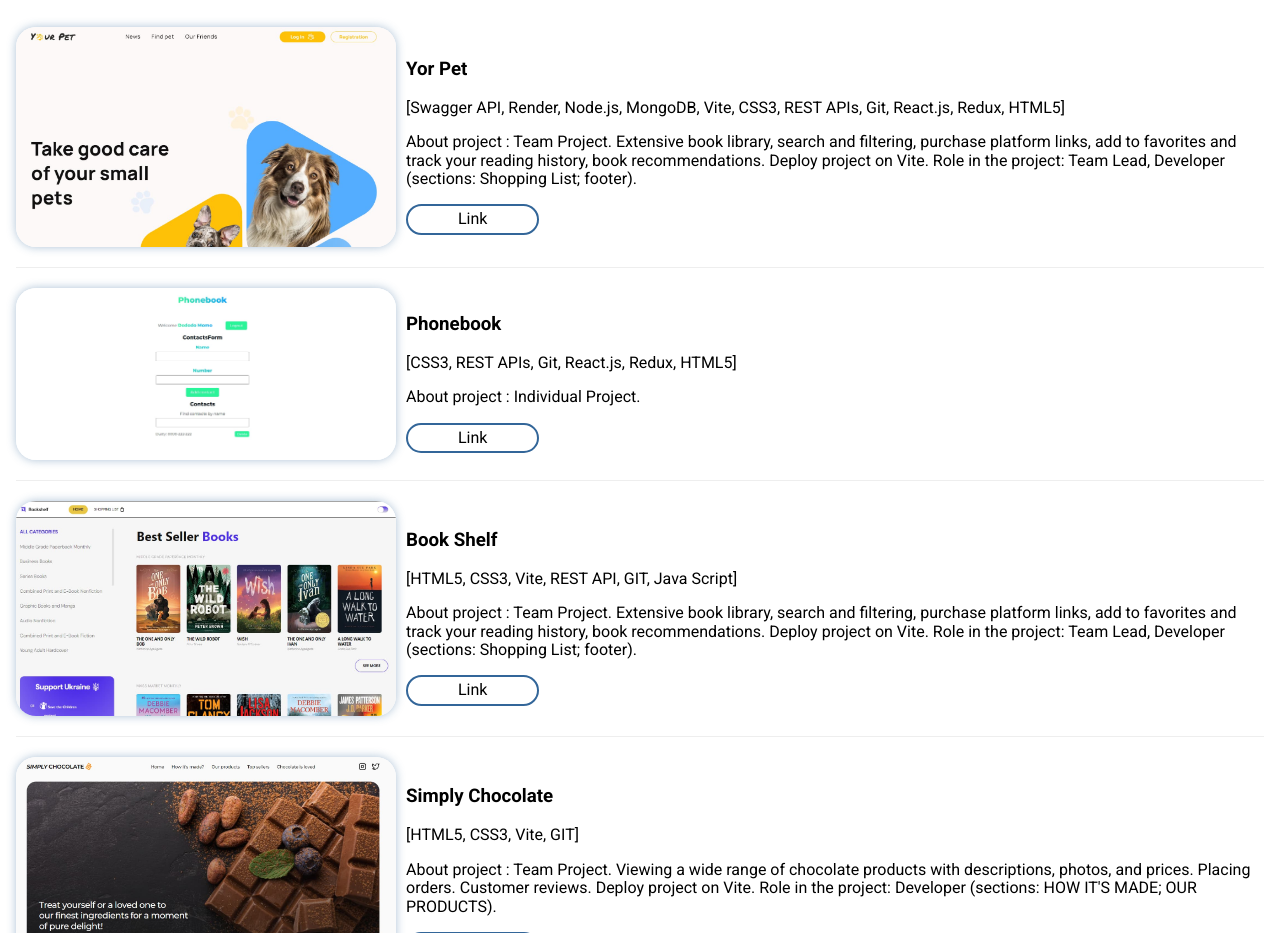
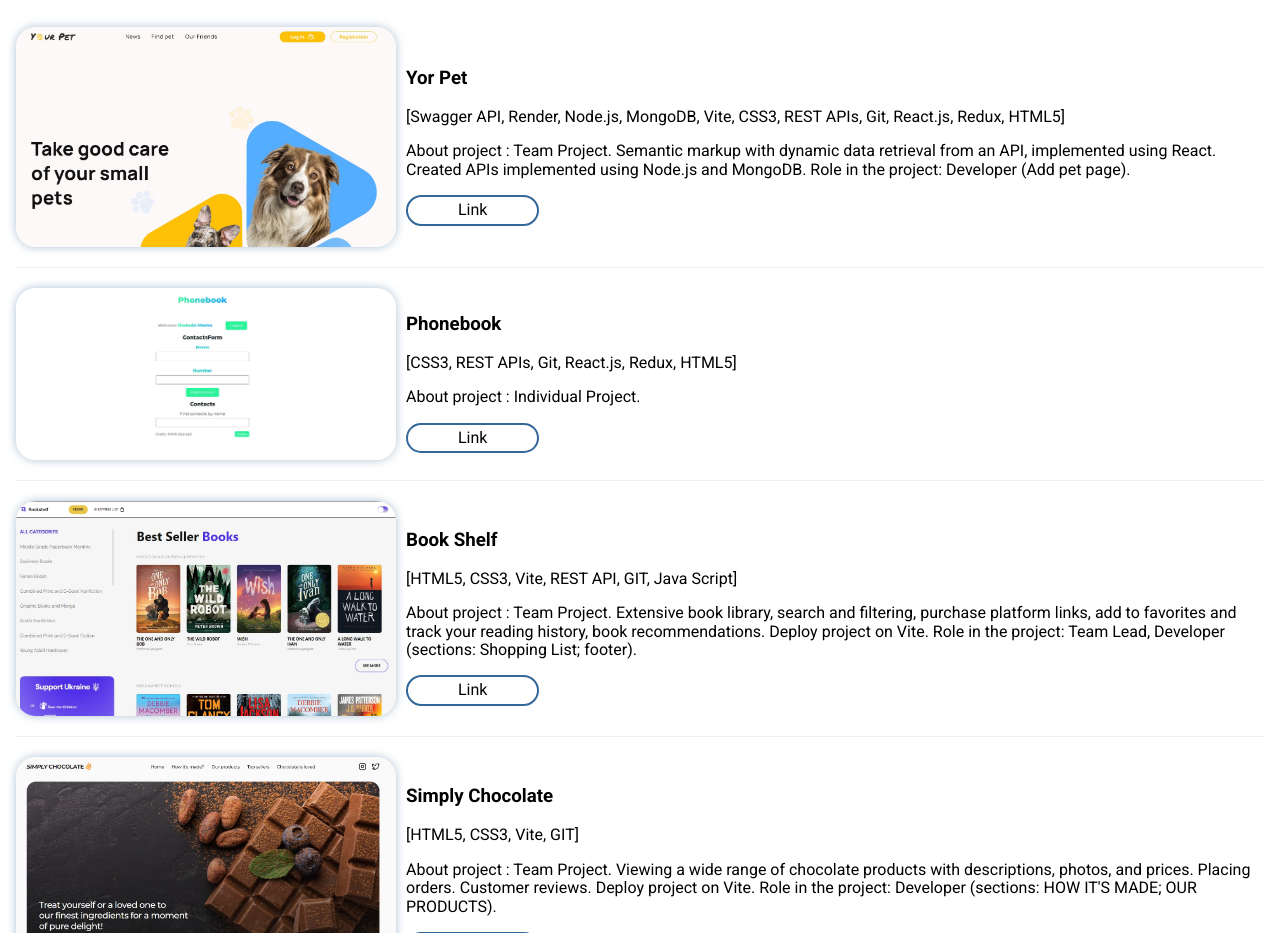
Before and after one commit to OlenaDiahil/Portfolio, a plain HTML site: page index.html in a window 1280 px wide. Shown: the part 1020-1953 px from the top of the page. Drawn offline with nearby package versions, Linux system fonts and the light colour scheme.

Commit message:
fixed about project yor pet

```diff
--- a/index.html
+++ b/index.html
@@ -39,7 +39,7 @@
                     <div class="desription">
                         <h3>Yor Pet</h3>
                         <p>[Swagger API, Render, Node.js, MongoDB, Vite, CSS3, REST APIs, Git, React.js, Redux, HTML5]</p>
-                        <p>About project : Team Project. Extensive book library, search and filtering, purchase platform links, add to favorites and track your reading history, book recommendations. Deploy project on Vite. Role in the project: Team Lead, Developer (sections: Shopping List; footer).</p>
+                        <p>About project : Team Project. Semantic markup with dynamic data retrieval from an API, implemented using React. Created APIs implemented using Node.js and MongoDB. Role in the project: Developer (Add pet page).</p>
                         <a href="https://neyrosick.github.io/GoIT-Team-03-React-Frontend/"><button class="project-link" type="button">Link</button></a>
                     </div>
                 </li>
```
